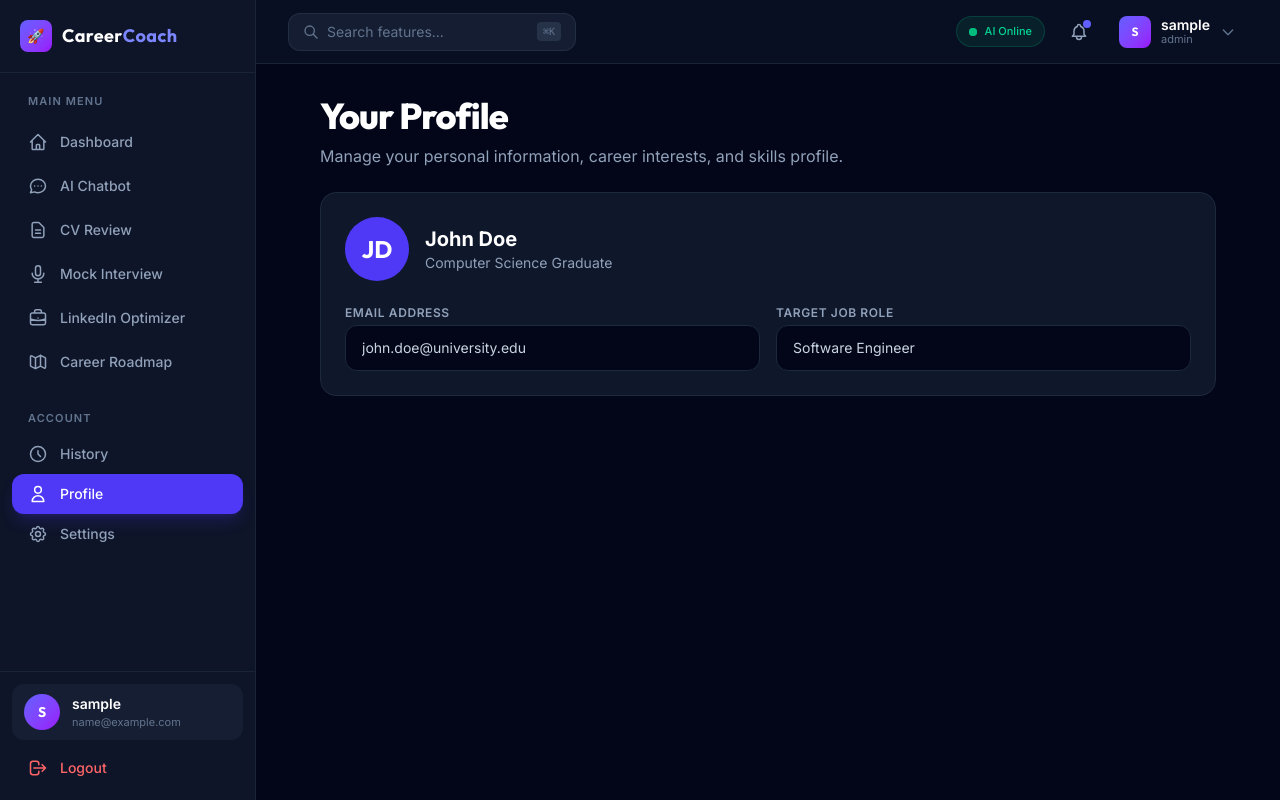
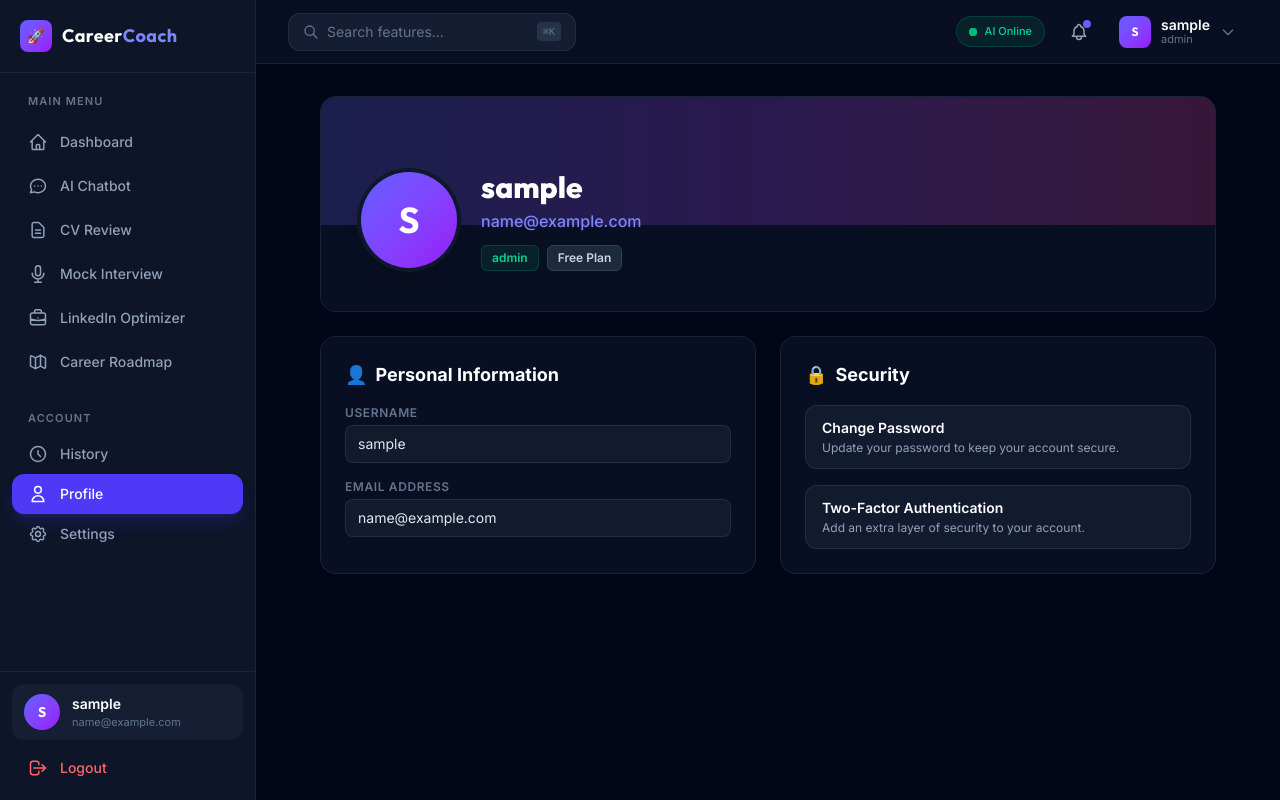
Before and after one commit to Chinthana1234/CareerCoach-AI, a React (Vite) app in the folder careercoach-frontend/: page /profile in a window 1280 px wide. Built offline with nearby package versions, Linux system fonts and the light colour scheme; sample sign-in values are in the browser's storage.

Commit message:
Implement profile page using glassmorphism styling

```diff
--- a/careercoach-frontend/src/features/profile/pages/ProfilePage.jsx
+++ b/careercoach-frontend/src/features/profile/pages/ProfilePage.jsx
@@ -1,30 +1,64 @@
 import React from 'react';
+import { useAuth } from '../../../context/AuthContext';
 
 export default function ProfilePage() {
+  const { user } = useAuth();
+
   return (
     <div className="max-w-4xl mx-auto space-y-6">
-      <div className="flex flex-col gap-2">
-        <h1 className="text-4xl font-extrabold font-display tracking-tight text-white">Your Profile</h1>
-        <p className="text-slate-400">Manage your personal information, career interests, and skills profile.</p>
-      </div>
-      <div className="p-6 bg-slate-900 border border-slate-800 rounded-2xl space-y-6">
-        <div className="flex items-center gap-4">
-          <div className="w-16 h-16 rounded-full bg-indigo-600 flex items-center justify-center text-2xl font-bold text-white font-display">
-            JD
+      <div className="glass-panel rounded-2xl p-6 sm:p-10 relative overflow-hidden">
+        {/* Decorative background */}
+        <div className="absolute top-0 left-0 w-full h-32 bg-gradient-to-r from-indigo-500 via-purple-500 to-pink-500 opacity-20"></div>
+
+        <div className="relative z-10 flex flex-col sm:flex-row items-center gap-6 mt-8">
+          <div className="w-24 h-24 rounded-full bg-gradient-to-br from-indigo-500 to-purple-600 flex items-center justify-center text-4xl font-bold text-white font-display uppercase shadow-xl ring-4 ring-slate-900">
+            {user?.username?.charAt(0)}
           </div>
-          <div>
-            <h3 className="text-xl font-bold text-white">John Doe</h3>
-            <p className="text-sm text-slate-400">Computer Science Graduate</p>
+          <div className="text-center sm:text-left">
+            <h1 className="text-3xl font-extrabold text-white font-display">{user?.username}</h1>
+            <p className="text-indigo-400 font-medium mt-1">{user?.email}</p>
+            <div className="flex items-center gap-2 justify-center sm:justify-start mt-3">
+              <span className="px-2.5 py-1 rounded-md bg-emerald-500/10 text-emerald-400 text-xs font-semibold border border-emerald-500/20">
+                {user?.role || 'USER'}
+              </span>
+              <span className="px-2.5 py-1 rounded-md bg-slate-800 text-slate-300 text-xs font-semibold border border-slate-700">
+                Free Plan
+              </span>
+            </div>
           </div>
         </div>
-        <div className="grid grid-cols-1 md:grid-cols-2 gap-4">
-          <div>
-            <label className="block text-xs font-semibold text-slate-400 mb-1 uppercase tracking-wider">Email Address</label>
-            <input type="email" readOnly value="john.doe@university.edu" className="w-full px-4 py-3 rounded-xl bg-slate-950 border border-slate-800 text-sm text-slate-300 outline-none" />
+      </div>
+
+      <div className="grid grid-cols-1 md:grid-cols-2 gap-6">
+        <div className="glass-panel rounded-2xl p-6">
+          <h2 className="text-lg font-bold text-white mb-4 flex items-center gap-2">
+            <span className="text-indigo-400">👤</span> Personal Information
+          </h2>
+          <div className="space-y-4">
+            <div>
+              <p className="text-xs font-semibold text-slate-500 uppercase tracking-wider mb-1">Username</p>
+              <p className="text-sm text-slate-200 bg-slate-800/50 px-3 py-2 rounded-lg border border-slate-700/50">{user?.username}</p>
+            </div>
+            <div>
+              <p className="text-xs font-semibold text-slate-500 uppercase tracking-wider mb-1">Email Address</p>
+              <p className="text-sm text-slate-200 bg-slate-800/50 px-3 py-2 rounded-lg border border-slate-700/50">{user?.email}</p>
+            </div>
           </div>
-          <div>
-            <label className="block text-xs font-semibold text-slate-400 mb-1 uppercase tracking-wider">Target Job Role</label>
-            <input type="text" readOnly value="Software Engineer" className="w-full px-4 py-3 rounded-xl bg-slate-950 border border-slate-800 text-sm text-slate-300 outline-none" />
+        </div>
+
+        <div className="glass-panel rounded-2xl p-6">
+          <h2 className="text-lg font-bold text-white mb-4 flex items-center gap-2">
+            <span className="text-indigo-400">🔒</span> Security
+          </h2>
+          <div className="space-y-4">
+            <button className="w-full text-left px-4 py-3 rounded-xl bg-slate-800/50 hover:bg-slate-800 border border-slate-700/50 hover:border-indigo-500/50 transition-colors">
+              <p className="text-sm font-semibold text-white">Change Password</p>
+              <p className="text-xs text-slate-400 mt-0.5">Update your password to keep your account secure.</p>
+            </button>
+            <button className="w-full text-left px-4 py-3 rounded-xl bg-slate-800/50 hover:bg-slate-800 border border-slate-700/50 hover:border-indigo-500/50 transition-colors">
+              <p className="text-sm font-semibold text-white">Two-Factor Authentication</p>
+              <p className="text-xs text-slate-400 mt-0.5">Add an extra layer of security to your account.</p>
+            </button>
           </div>
         </div>
       </div>
--- a/careercoach-frontend/src/index.css
+++ b/careercoach-frontend/src/index.css
@@ -8,4 +8,32 @@
 body {
   background-color: #020617; /* bg-slate-950 */
   color: #f8fafc; /* text-slate-50 */
+  -webkit-font-smoothing: antialiased;
+  -moz-osx-font-smoothing: grayscale;
 }
+
+/* Custom Scrollbar for a premium feel */
+::-webkit-scrollbar {
+  width: 8px;
+  height: 8px;
+}
+
+::-webkit-scrollbar-track {
+  background: transparent;
+}
+
+::-webkit-scrollbar-thumb {
+  background: #334155; /* slate-700 */
+  border-radius: 10px;
+}
+
+::-webkit-scrollbar-thumb:hover {
+  background: #475569; /* slate-600 */
+}
+
+/* Global utility classes for glassmorphism */
+@layer utilities {
+  .glass-panel {
+    @apply bg-slate-900/60 backdrop-blur-xl border border-slate-800/80;
+  }
+}
```
